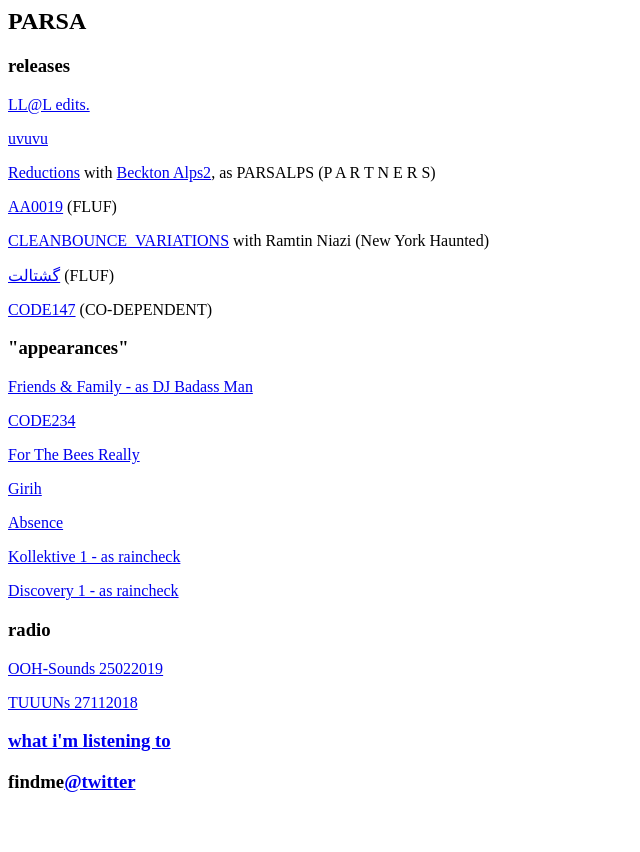
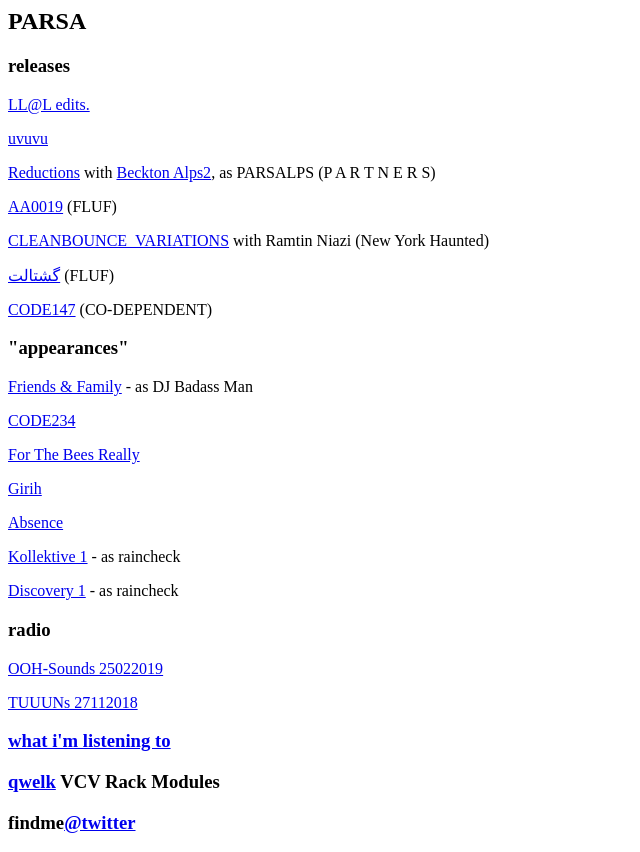
Before and after one commit to raincheque/raincheque.github.io, a plain HTML site: page index.html in a window 1280 px wide. Shown: the whole page, without its empty margins (0-640 px from the left). Before the commit the page ends 812 px from the top, so only its background shows below. Drawn offline with Linux system fonts and the light colour scheme.

Commit message:
added qwelk

```diff
--- a/index.html
+++ b/index.html
@@ -11,16 +11,17 @@
 <p><a href="https://flufrecs.bandcamp.com/album/gestalt">گشتالت</a> (FLUF)</p>
 <p><a href="https://co-dependent.bandcamp.com/album/code147">CODE147</a> (CO-DEPENDENT)</p>
 <h3>"appearances"</h3>
-<p><a href="https://partnersaarhus.bandcamp.com/album/friends-family">Friends & Family - as DJ Badass Man</a></p>
+<p><a href="https://partnersaarhus.bandcamp.com/album/friends-family">Friends & Family</a> - as DJ Badass Man</p>
 <p><a href="https://co-dependent.bandcamp.com/album/code234">CODE234</a></p>
 <p><a href="https://newyorkhaunted.bandcamp.com/album/nyh156-various-for-the-bees-really">For The Bees Really</a></p>
 <p><a href="https://zabtesote.bandcamp.com/album/girih-iranian-sound-artists-volumes-i-iv">Girih</a></p>
 <p><a href="https://flamingpines.bandcamp.com/album/absence">Absence</a></p>
-<p><a href="https://bitrotrecords.bandcamp.com/album/kollektive-1">Kollektive 1 - as raincheck</a></p>
-<p><a href="https://softrecords.bandcamp.com/album/discovery-1">Discovery 1 - as raincheck</a></p>
+<p><a href="https://bitrotrecords.bandcamp.com/album/kollektive-1">Kollektive 1</a> - as raincheck</p>
+<p><a href="https://softrecords.bandcamp.com/album/discovery-1">Discovery 1</a> - as raincheck</p>
 <h3>radio</h3>
 <p><a href="https://www.mixcloud.com/NoodsRadio/ooh-sounds-w-parsa-25th-february-19/">OOH-Sounds 25022019</a></p>
 <p><a href="https://www.mixcloud.com/DublinDigitalRadio/tuuuns-november-27-2018/">TUUUNs 27112018</a></p>
 <h3><a href="https://buymusic.club/list/parsa-on-heavy-rotation">what i'm listening to</a></h3>
+<h3><a href="https://github.com/raincheque/qwelk">qwelk</a> VCV Rack Modules</h3>
 <h3>findme<a href="https://twitter.com/somedeepname">@twitter</a></h3>
 </body>
```
